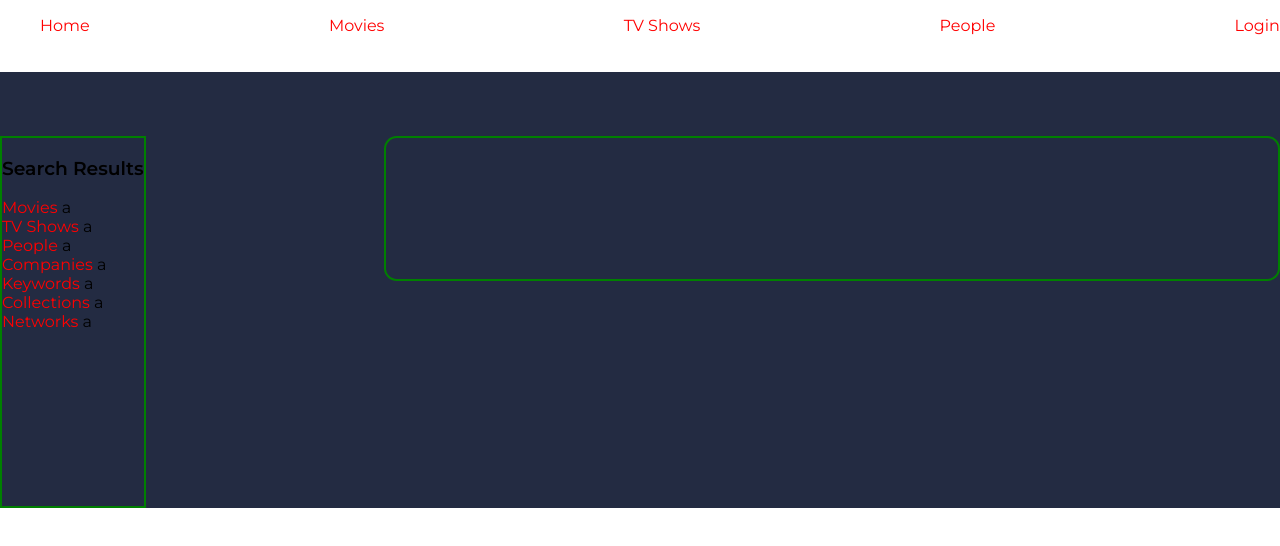
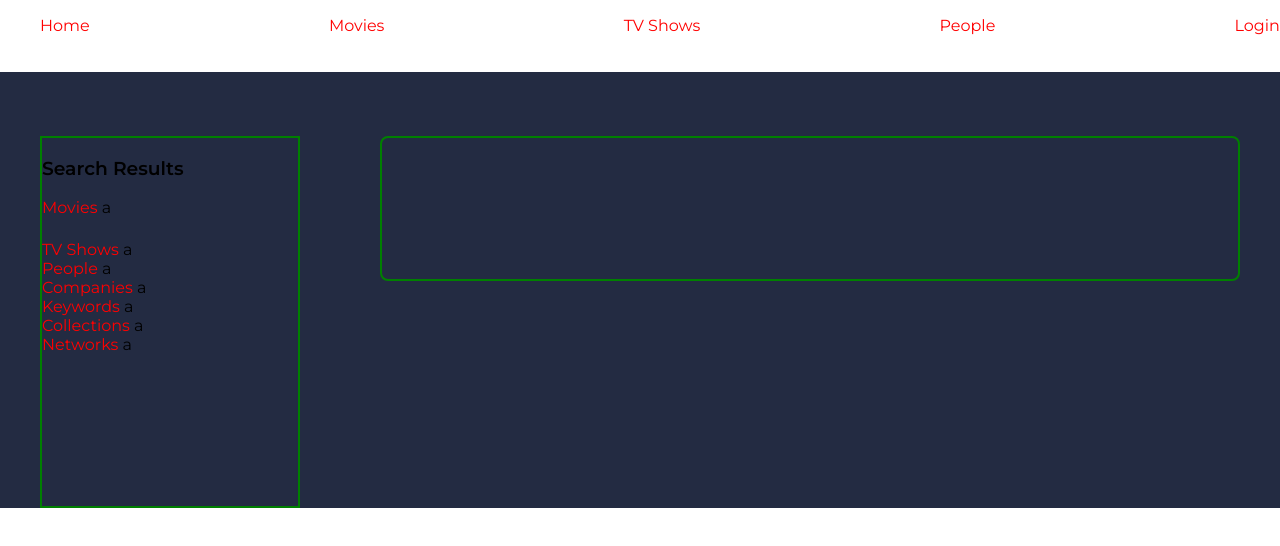
Before and after one commit to draqist/chillflix, a React (Create React App) app: page /search in a window 1280 px wide. Shown: the top 546 px of the page. Built offline with nearby package versions, Linux system fonts and the light colour scheme.

Commit message:
new changes added to the stat-results div

```diff
--- a/src/components/DetailsCard/Detailscard.scss
+++ b/src/components/DetailsCard/Detailscard.scss
@@ -1,6 +1,6 @@
 .detailsCont{
     max-width: 61.25rem;
-    border-radius: 0.8rem;
+    border-radius: 0.5rem;
     height: 8.81rem;
     border:2px solid green;
 }
--- a/src/components/SearchStats/SearchStas.js
+++ b/src/components/SearchStats/SearchStas.js
@@ -7,35 +7,49 @@ const StasContainer = () => {
             <div className='statscontainer'>
                 <h3> Search Results </h3>
                 <ul className = 'stats-ul'>
+                    <div className = 'res_cat'>
                         <li>
                             <a href='/'> Movies</a>
                             <span>  a </span>
                         </li>
+                    </div>
+                    <div>
                         <li>
                             <a href='/'>TV Shows</a>
                             <span> a </span>
                         </li>
+                    </div>
+                    <div>
                         <li>
                             <a href='/'>People</a>
                             <span> a </span>
 
                         </li>
+                    </div>
+                    <div>
                         <li>
                             <a href='/'>Companies</a>
                             <span> a </span>
                         </li>
+                    </div>
+                    <div>
                         <li>
                             <a href='/'>Keywords</a>
                             <span> a </span>
                         </li>
+                    </div>
+                    <div>
                         <li>
                             <a href='/'>Collections</a>
                             <span> a </span>
                         </li>
+                    </div>
+                    <div>
                         <li>
                             <a href='/'>Networks</a>
                             <span> a </span>
                         </li>
+                    </div>
                 </ul>
             </div>
         </>
--- a/src/components/SearchStats/searchstats.scss
+++ b/src/components/SearchStats/searchstats.scss
@@ -1,9 +1,15 @@
 .statscontainer{
-    max-width: 16rem;
+    width: 16rem;
     height: 23rem;
     border:2px solid green;
 }
 .stats-ul{
      margin: 0 ;
      padding: 0;
+     justify-content: space-evenly;
 }
+.res_cat {
+    width: 100%;
+    height:2.625rem;
+    justify-content: center;
+}
--- a/src/pages/SearchResults/searchresults.scss
+++ b/src/pages/SearchResults/searchresults.scss
@@ -1,9 +1,15 @@
 .resultsContainer{
     display: grid;
-    grid-template-columns: 3fr 7fr;
+    grid-template-columns: 2fr 8fr;
     justify-content: space-between;
     margin: 4rem 0 2rem;
 }
 .searchstats{
     display: flex;
+    justify-content: space-between;
+    align-items: center;
+    padding: 0 2.5rem;
 }
+.search-results{
+    padding: 0 2.5rem;
+}
```
Lines whose indentation alone changed are shown as unchanged.
